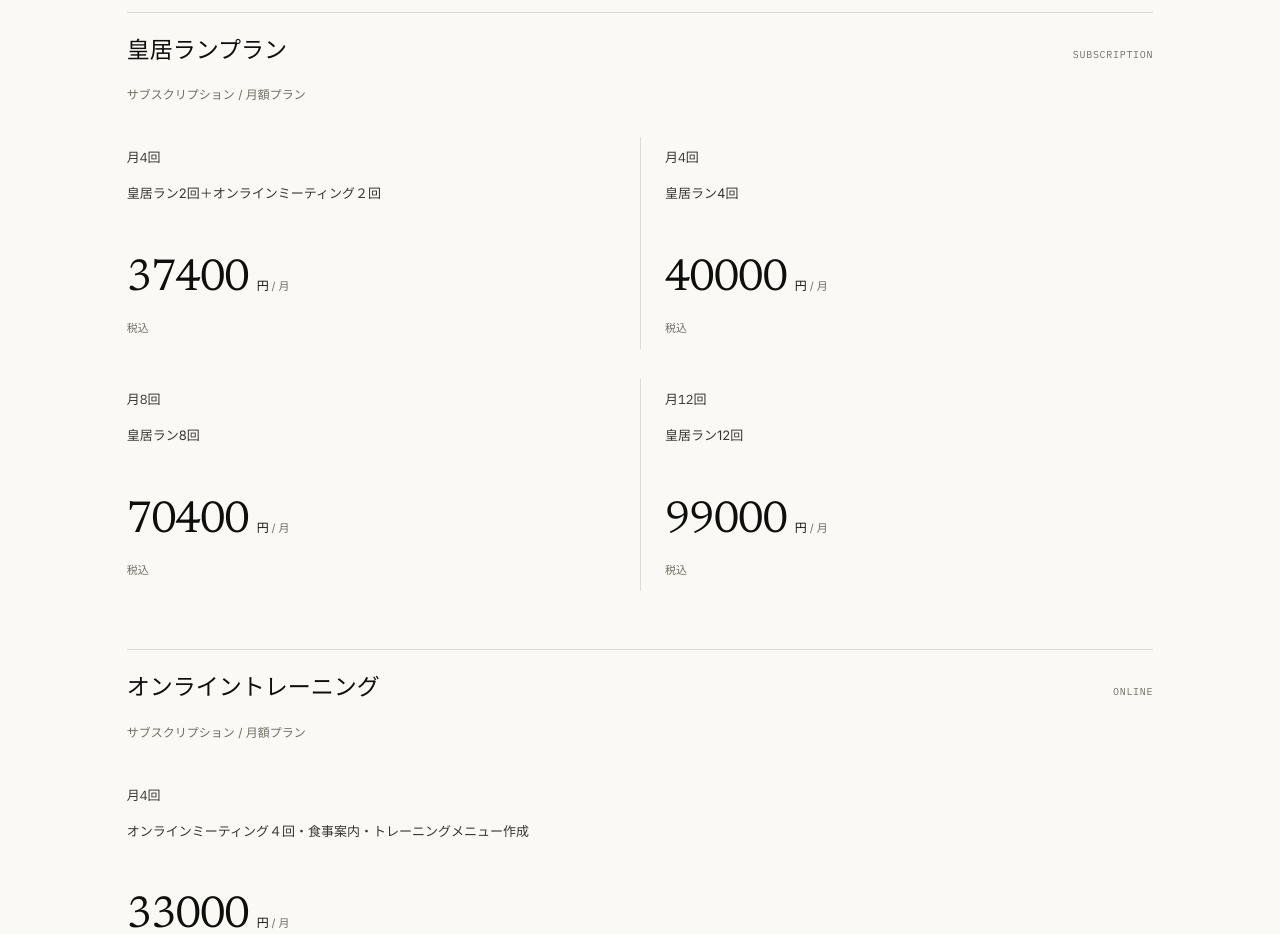
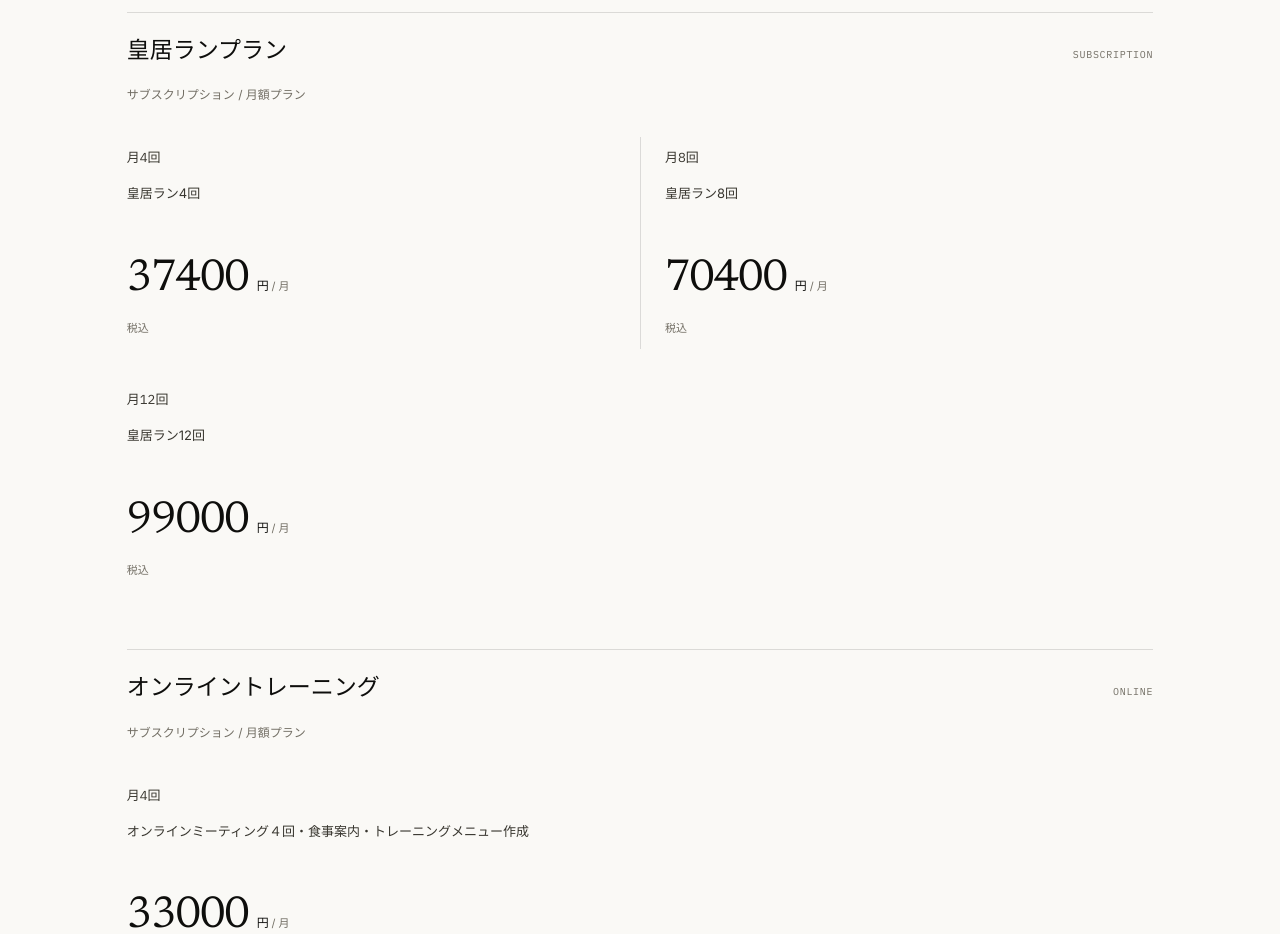
Before and after one commit to sparklingLASER/luka-web, a Next.js app: page / in a window 1280 px wide. Shown: the part 3020-3954 px from the top of the page. Built offline with nearby package versions, Linux system fonts and the light colour scheme.

Commit message:
Update page.jsx

```diff
--- a/app/page.jsx
+++ b/app/page.jsx
@@ -37,13 +37,8 @@ const legalEntries = [
 const runningPlans = [
   {
     title: "月4回",
-    description: "皇居ラン2回＋オンラインミーティング２回",
+    description: "皇居ラン4回",
     taxPrice: "37400",
-  },
-  {
-    title: "月4回",
-    description: "皇居ラン4回",
-    taxPrice: "40000",
   },
   {
     title: "月8回",
```
